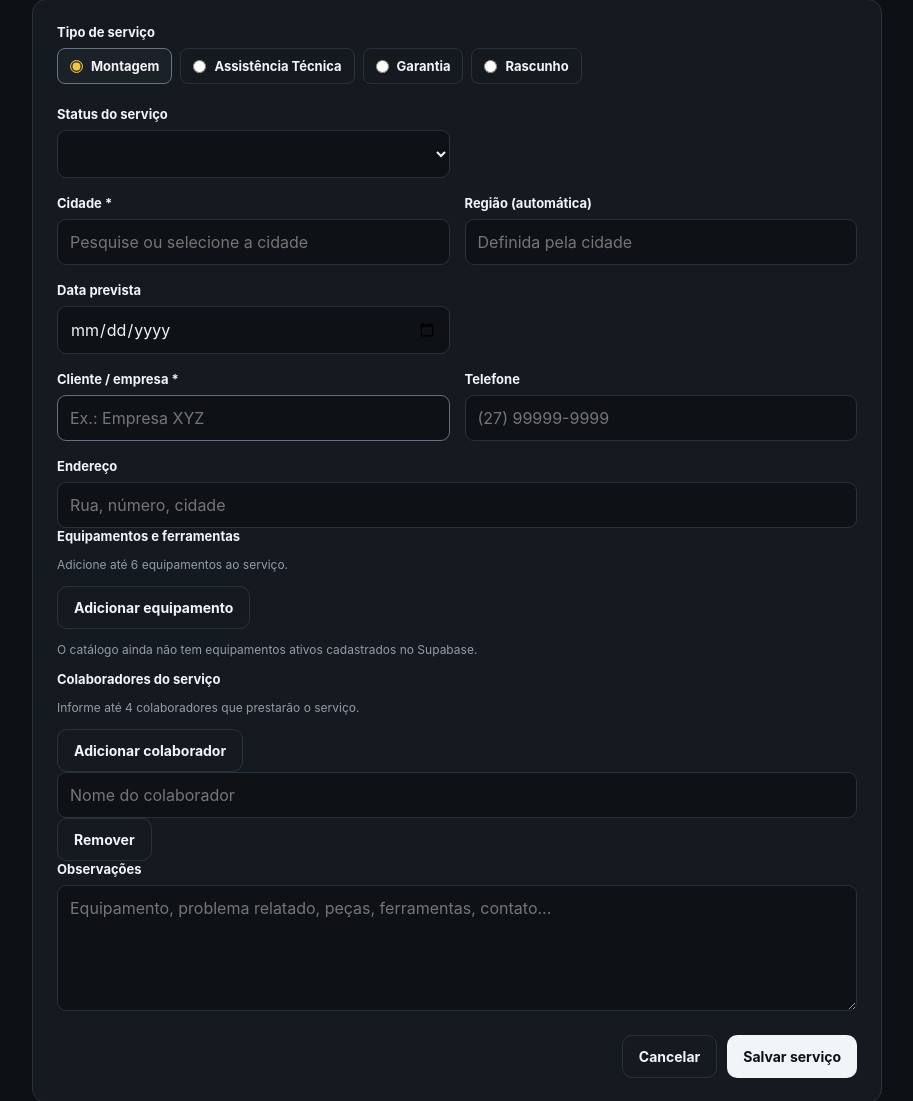
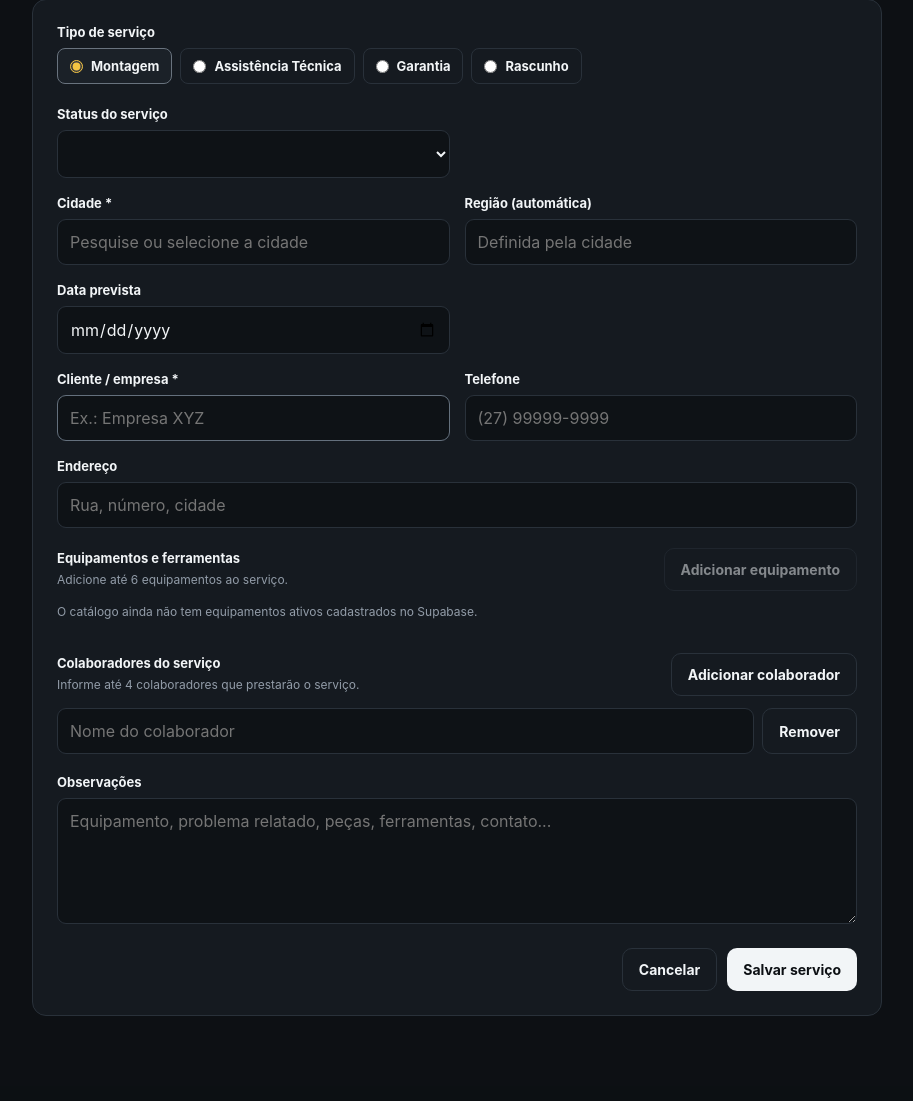
Before and after one commit to aquilajts/assistencia_snapon, a Flask app: template templates/novo_servico.html in a window 1280 px wide. Shown: the part 111-1212 px from the top of the page, without its empty margins (38-951 px from the left). After the commit the page ends 1127 px from the top, so only its background shows below. Run offline with Flask 3, Linux system fonts and the light colour scheme; the template is opened without the code that fills it, so the values that code supplies are empty; some libraries are stand-ins or nearby versions.

Commit message:
Add styles for equipment and catalog sections

```diff
--- a/static/css/style.css
+++ b/static/css/style.css
@@ -49,8 +49,63 @@ dl{margin:0}dl div{display:flex;justify-content:space-between;gap:20px;padding:1
 .service-actions{flex:none}
 .compact-button{padding:9px 12px}
 .region-header{color:var(--muted);font-size:12px}
+.region-total{border-top:2px solid var(--line);font-weight:700}
 .region-counts{display:grid;grid-template-columns:repeat(3,minmax(36px,1fr));gap:12px;width:min(45%,260px);text-align:center}
 .region-counts strong{font-variant-numeric:tabular-nums}
+.equipment-section{margin:20px 0}
+.equipment-section-head,.equipment-card-head,.equipment-dialog-head{display:flex;align-items:center;justify-content:space-between;gap:12px}
+.equipment-section-head>div>label{display:block;font-size:13px;font-weight:700;margin-bottom:5px}
+.equipment-section-head p{margin:0}
+.equipment-list{display:grid;gap:10px;margin-top:12px}
+.equipment-card{padding:15px;background:var(--panel2);border:1px solid var(--line);border-radius:10px}
+.equipment-card-head h3{font-size:15px;margin:0 0 4px}
+.equipment-card-head p{margin:0}
+.equipment-tools{display:grid;grid-template-columns:repeat(2,minmax(0,1fr));gap:8px 14px;margin-top:13px}
+.equipment-tools label{display:flex;align-items:center;gap:8px;margin:0;font-weight:500}
+.equipment-tools input{width:auto;margin:0;accent-color:var(--green)}
+.equipment-dialog{width:min(560px,calc(100% - 28px));max-width:560px;padding:22px;background:var(--panel);color:var(--text);border:1px solid var(--line);border-radius:14px}
+.equipment-dialog::backdrop{background:rgba(0,0,0,.72);backdrop-filter:blur(3px)}
+.equipment-dialog-head{margin-bottom:20px}
+.equipment-dialog-head .eyebrow{margin-bottom:6px}
+.equipment-dialog-head h2{font-size:20px}
+.equipment-dialog-head button{padding:8px 11px}
+.equipment-dialog-body{display:grid;gap:15px}
+.equipment-dialog-body label{display:block;font-size:13px;font-weight:700;margin-bottom:8px}
+.equipment-dialog-body ul{margin:8px 0 0;padding-left:20px;color:var(--muted);font-size:13px;line-height:1.8}
+.equipment-dialog .alert{margin:15px 0 0}
+.button:disabled{opacity:.5;cursor:not-allowed}
+.collaborators-section{margin:20px 0}
+.collaborators-section-head{display:flex;align-items:center;justify-content:space-between;gap:12px;margin-bottom:12px}
+.collaborators-section-head>div>label{display:block;font-size:13px;font-weight:700;margin-bottom:5px}
+.collaborators-section-head p{margin:0}
+.collaborator-row{display:flex;gap:8px;margin-bottom:8px}
+.collaborator-row input{flex:1;min-width:0}
+.collaborator-row .button{flex:none}
+.equipment-admin-head{display:flex;align-items:flex-end;justify-content:space-between;gap:16px}
+.equipment-admin-head p{margin:8px 0 0}
+.equipment-admin-grid{display:grid;grid-template-columns:minmax(260px,.8fr) minmax(0,1.2fr);gap:16px}
+.catalog-form{display:grid;gap:10px;margin-top:16px}
+.catalog-form label,.catalog-copy-form label{font-size:13px;font-weight:700}
+.catalog-form .button{justify-self:start}
+.catalog-divider{border:0;border-top:1px solid var(--line);margin:22px 0}
+.catalog-equipment-list{display:grid;gap:6px;max-height:480px;overflow:auto}
+.catalog-category-filter{margin:8px 0 12px}
+.catalog-equipment-link{display:flex;align-items:center;justify-content:space-between;gap:12px;padding:11px 12px;border:1px solid var(--line);border-radius:9px;background:var(--panel2)}
+.catalog-equipment-link.selected,.catalog-equipment-link:hover{border-color:#69737e}
+.catalog-equipment-link span{display:grid;gap:4px}
+.catalog-equipment-link small{color:var(--muted);font-size:11px}
+.catalog-tools-panel{margin-top:16px}
+.catalog-tool-row{display:flex;gap:8px;margin-bottom:8px}
+.catalog-tool-row input{flex:1;min-width:0}
+.catalog-tool-row .button{flex:none}
+.catalog-tool-actions{display:flex;justify-content:space-between;gap:10px;margin-top:14px}
+.catalog-secondary-actions{display:flex;align-items:flex-end;justify-content:space-between;gap:18px;border-top:1px solid var(--line);padding-top:18px;margin-top:20px}
+.catalog-copy-form{display:grid;grid-template-columns:minmax(220px,1fr) auto;align-items:end;gap:10px;flex:1}
+.catalog-copy-form label{grid-column:1/-1}
+.catalog-delete-form{margin:0}
+.button.danger{background:#4a2020;color:#ffd8d6;border:1px solid #713131}
+.notice{padding:12px;background:#143323;border:1px solid #285a3e;border-radius:9px;color:#a1efbd;margin-bottom:17px}
+@media(max-width:760px){.equipment-admin-head,.catalog-secondary-actions{align-items:stretch;flex-direction:column}.equipment-admin-grid{grid-template-columns:1fr}.catalog-copy-form{grid-template-columns:1fr}.catalog-copy-form label{grid-column:auto}.catalog-tool-actions{flex-direction:column}.catalog-tool-row{align-items:stretch}.catalog-tool-row .button{padding:9px}}
 
 .danger-panel{
     border-color:#5a2929;
```
